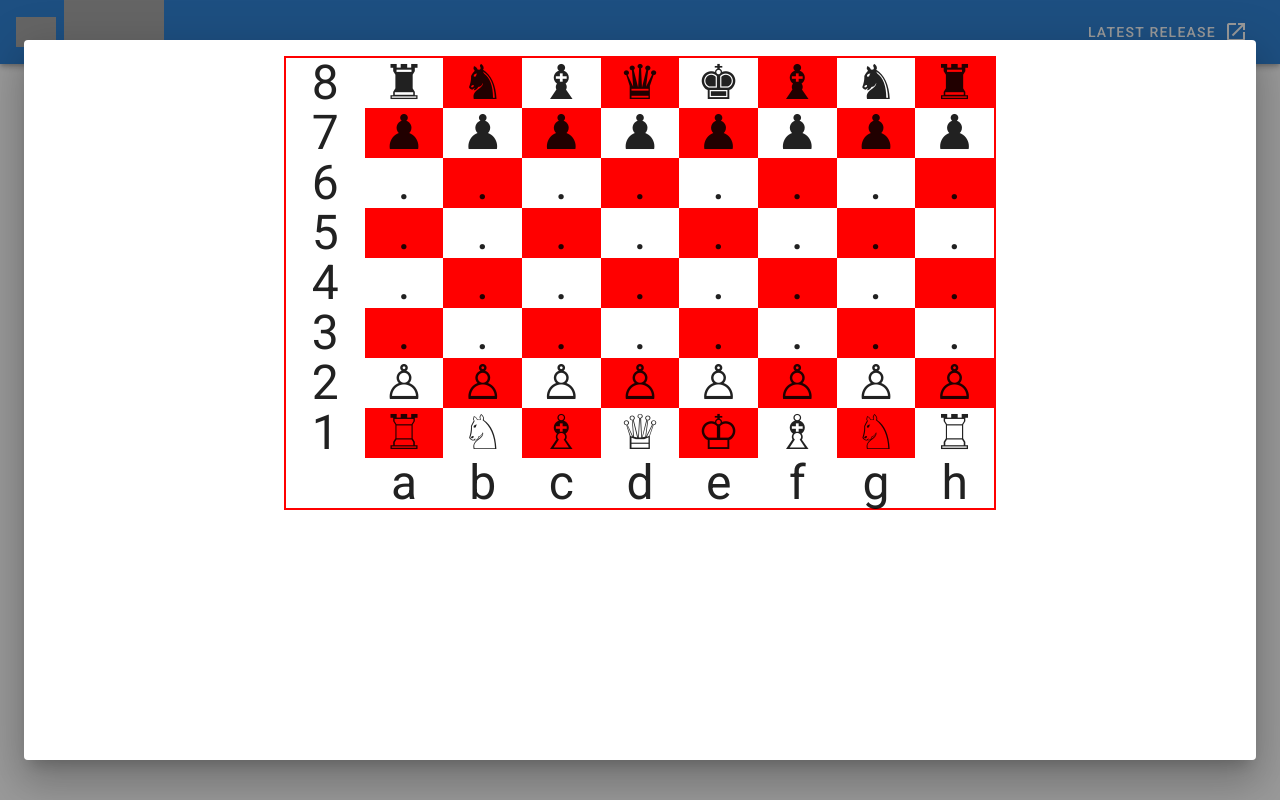
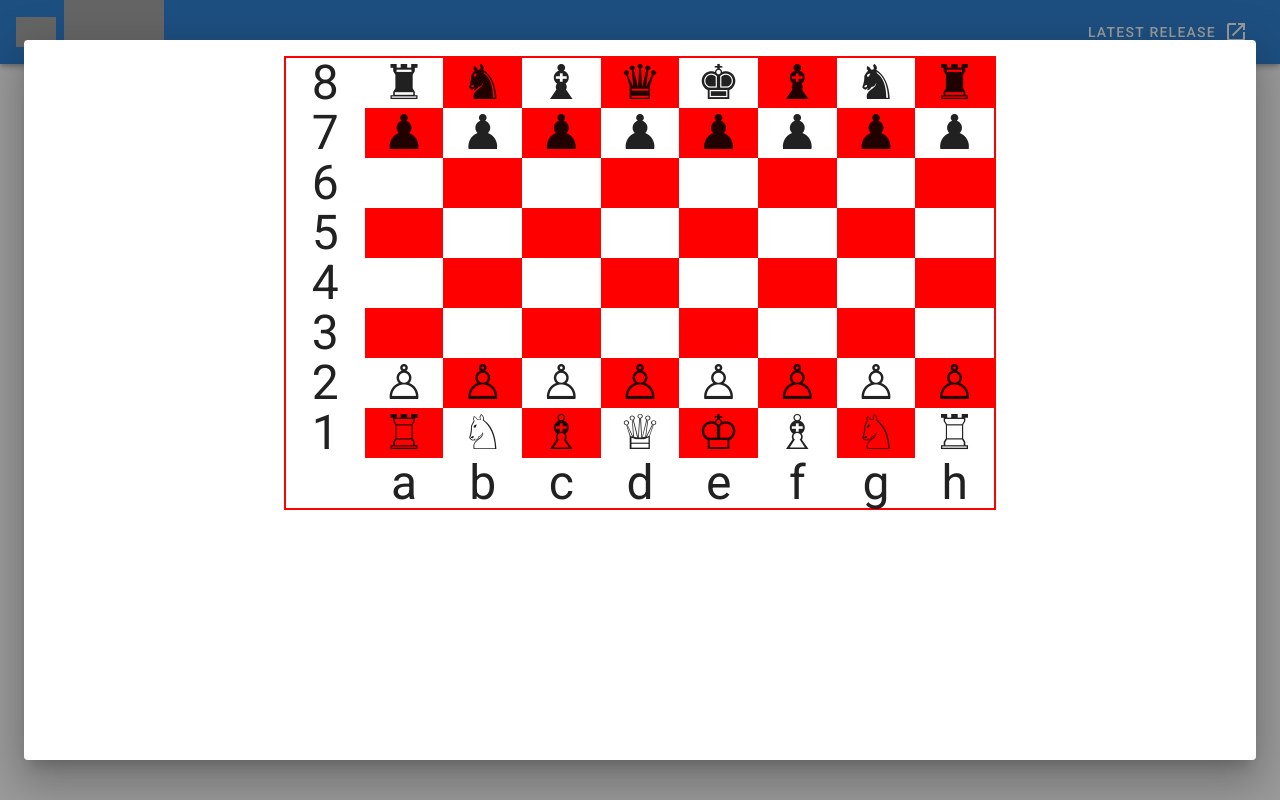
Before and after one commit to napoleon-commits/vuetify-v-dialog-chess-lesson, a Vue app: page / in a window 1280 px wide. Both pictures are taken after a click on the button "THE MAGIC POSITION". Built offline with nearby package versions, Linux system fonts and the light colour scheme; grey boxes are pictures that could not be loaded.

Commit message:
made empty squares same color

```diff
--- a/src/components/HelloWorld.vue
+++ b/src/components/HelloWorld.vue
@@ -41,7 +41,9 @@
                 <div v-else-if="StartingPositionString[i*8+(j-1)]==='Q'">&#9813;</div>
                 <div v-else-if="StartingPositionString[i*8+(j-1)]==='K'">&#9812;</div>
                 <div v-else-if="StartingPositionString[i*8+(j-1)]==='P'">&#9817;</div>
-                <div v-else>.</div>
+                <div v-else>
+                  <span :style="`color: ${((i+j-1)%2===0)?'white':'red'};`">.</span>
+                </div>
               </div>
             </v-col>
           </v-row>
```
